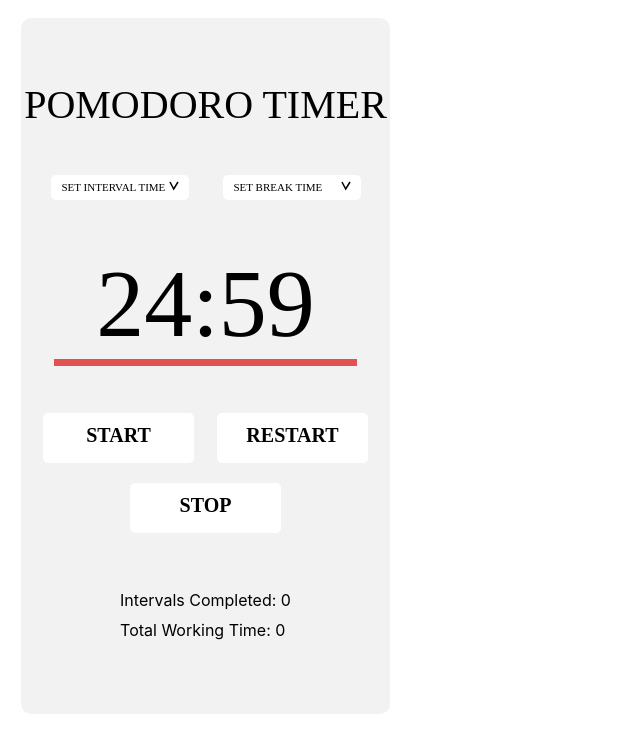
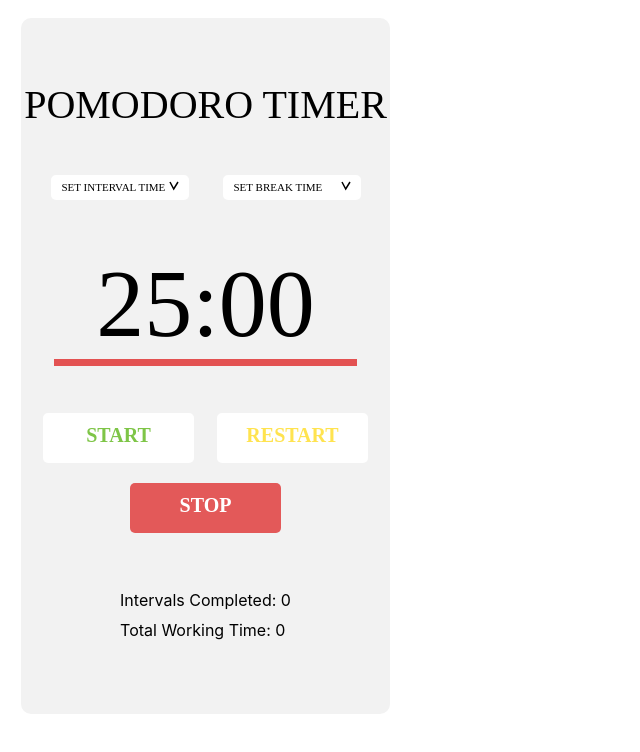
Before and after one commit to cobbie/react-pomodoro, a React (Create React App) app: page / in a window 1280 px wide. Shown: the top 752 px of the page, without its empty margins (0-640 px from the left). Built offline with nearby package versions, Linux system fonts and the light colour scheme.

Commit message:
classnames, started functionality

```diff
--- a/package.json
+++ b/package.json
@@ -3,6 +3,7 @@
   "version": "0.1.0",
   "private": true,
   "dependencies": {
+    "classnames": "^2.2.6",
     "react": "^16.8.6",
     "react-dom": "^16.8.6",
     "react-scripts": "3.0.0"
--- a/src/App.js
+++ b/src/App.js
@@ -1,18 +1,35 @@
 import React, { Component } from "react";
 import "./App.css";
 import Button from "./components/Button/Button";
-import Stat from "./components/Stat/Stat"
+import Stat from "./components/Stat/Stat";
 
 class App extends Component {
   constructor(props) {
     super(props);
     this.state = {
-      time: {minutes: 24,
-      seconds: 59},
+      time: { minutes: 25, seconds: "00" },
+      running: false
     };
-   this.intervals = 0;
-   this.timeElapsed = 0;
+    this.intervals = 0;
+    this.timeElapsed = 0;
   }
+
+  startOrStop = arg => {
+    if (arg === false) {
+      return (
+        <Button
+          buttonName="START"
+          isGreen={true}
+          isSmall={false}
+          containsDropdown={false}
+        />
+      );
+    }
+    return (
+      <Button buttonName="PAUSE" isSmall={false} containsDropdown={false} />
+    );
+  };
+
   render() {
     return (
       <div className="App">
@@ -39,32 +56,27 @@ class App extends Component {
             </div>
             <div className="lower-buttons">
               <div className="lower-btn-row1">
-                <Button
-                  buttonName="START"
-                  isSmall={false}
-                  containsDropdown={false}
-                />
+                {this.startOrStop(this.state.running)}
                 <Button
                   buttonName="RESTART"
                   isSmall={false}
                   containsDropdown={false}
+                  isYellow={true}
                 />
               </div>
               <div className="lower-btn-row2">
                 <Button
+                  isRed={true}
                   buttonName="STOP"
                   isSmall={false}
+                  isWhite={true}
                   containsDropdown={false}
                 />
               </div>
             </div>
             <div className="stats">
-              <Stat
-              statName="Intervals Completed"
-              stat={this.intervals} />
-              <Stat
-              statName="Total Working Time"
-              stat={this.timeElapsed} />
+              <Stat statName="Intervals Completed" stat={this.intervals} />
+              <Stat statName="Total Working Time" stat={this.timeElapsed} />
             </div>
           </div>
         </div>
--- a/src/components/Button/Button.js
+++ b/src/components/Button/Button.js
@@ -1,23 +1,41 @@
-import React from 'react';
-import './style.css'
-import dropdownButton from '../../resources/dropdown-button.svg'
+import React from "react";
+import "./style.css";
+import dropdownButton from "../../resources/dropdown-button.svg";
 
 const renderDropdown = containsDropdown => {
-    if(containsDropdown){
-        return(
-            <div className="dropdown-button"><img src={dropdownButton} /></div>
-        )
-    }
-}
+  if (containsDropdown) {
+    return (
+      <div className="dropdown-button">
+        <img src={dropdownButton} />
+      </div>
+    );
+  }
+};
+
+const classNames = require("classnames");
 const Button = props => {
-    return(
-        <div className={props.isSmall ? "container" : "large-container"}>
-            <div className= {props.isSmall ? "sb-flexbox" : "bb-box"}>
-                <div className="button-name">{props.buttonName}</div>
-                {renderDropdown(props.containsDropdown)}
-            </div>
-        </div>
-    )
-}
+  const buttonText = classNames("button-name", {
+    "green-text": props.isGreen,
+    "white-text": props.isWhite,
+    "yellow-text": props.isYellow
+  });
+  const buttonContainer = classNames({
+    container: props.isSmall,
+    "large-container": !props.isSmall,
+    "red-button": props.isRed
+  });
+  const textBox = classNames({
+      "sb-flexbox": props.isSmall,
+      "bb-box": !props.isSmall
+  })
+  return (
+    <div className={buttonContainer}>
+      <div className={textBox}>
+        <div className={buttonText}>{props.buttonName}</div>
+        {renderDropdown(props.containsDropdown)}
+      </div>
+    </div>
+  );
+};
 
 export default Button;
--- a/src/components/Button/style.css
+++ b/src/components/Button/style.css
@@ -38,3 +38,17 @@ line-height: 15px;
 font-family: Brandon Text;
 
 }
+
+.green-text{
+    color: #7EC547;
+}
+
+.white-text{
+    color: white;
+}
+.yellow-text{
+    color: #FFE34F;
+}
+.red-button{
+    background-color: #E35959
+}
```
Also changed, not shown: 1 other file (tests, documents, lock files or other folders).
